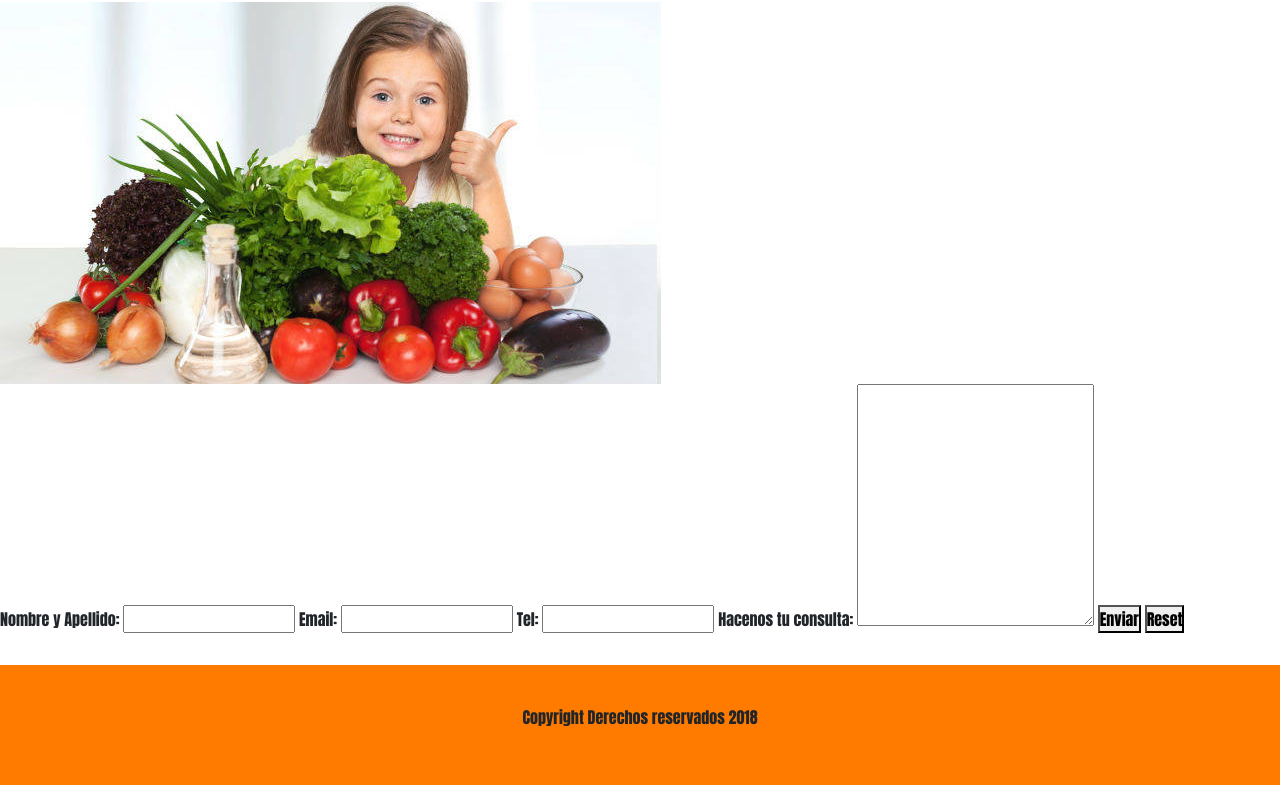
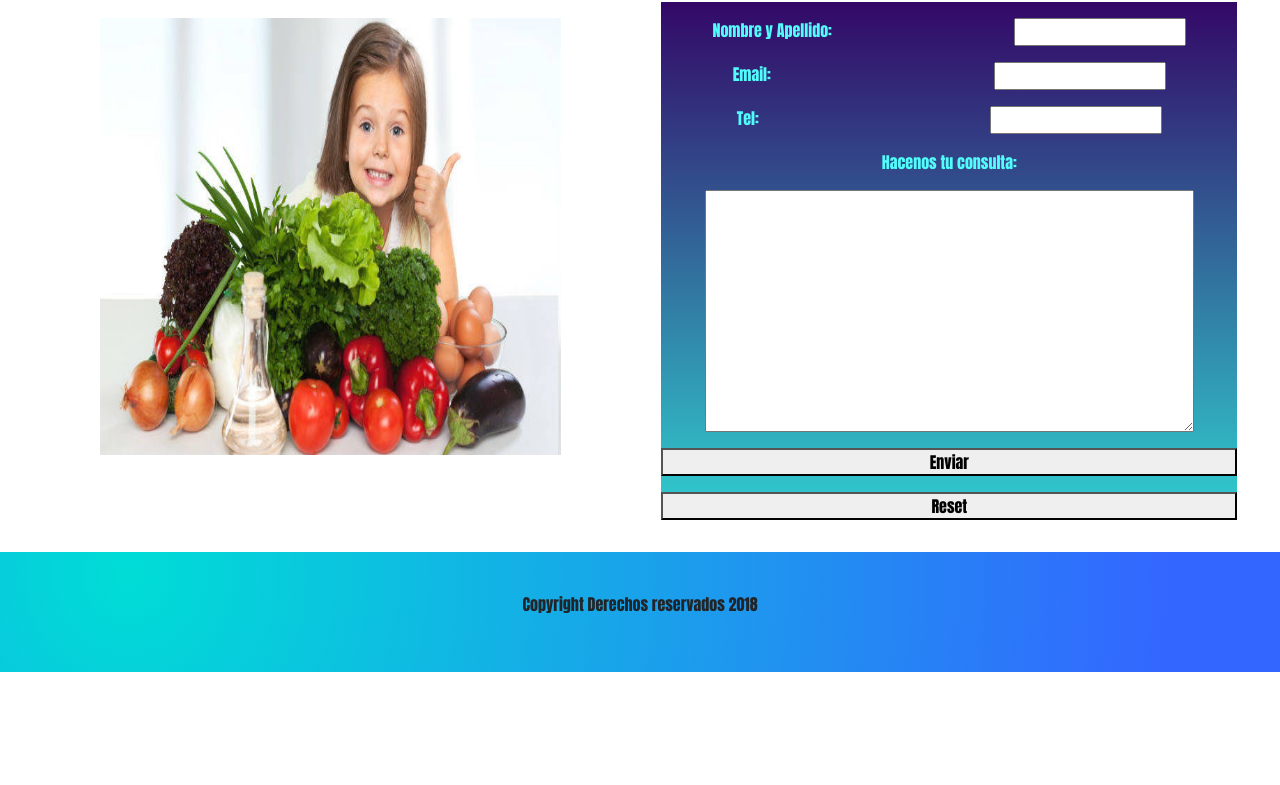
Before and after one commit to FedePallero/proyecto-coderh, a plain HTML site: page pages/contacto.html in a window 1280 px wide. Shown: the part 290-1075 px from the top of the page. After the commit the page ends 962 px from the top, so only its background shows below. Drawn offline with nearby package versions, Linux system fonts and the light colour scheme.

Commit message:
reforma pagina contacto

```diff
--- a/css/estilos.css
+++ b/css/estilos.css
@@ -17,6 +17,7 @@ footer{
     justify-content: center;
     align-items: center;
     background-color: rgb(255, 123, 0);
+    background-image: radial-gradient( circle farthest-corner at 10% 20%,  rgba(0,221,214,1) 0%, rgba(51,102,255,1) 90% );
 }
 
 .logo_nav img{
@@ -34,13 +35,13 @@ footer{
         }
         .navbar-toggler{
             color: rgb(10, 10, 10);
-            background-color: rgb(24, 119, 5);
+            background-color: rgb(5, 119, 119);
         }
         .navbar-nav{
             margin-right: 2rem;
             }
             .navbar a{
-                color: rgb(4, 163, 23);
+                color: rgb(4, 152, 163);
                 background-color: black;
             }
             .nav-item{
@@ -141,12 +142,39 @@ footer{
         width: 80%;
     }
 
+    /* Estilo para pagina contacto */
+
+    .formulario{
+        color: rgb(82, 252, 252);
+        display: flex;
+        flex-direction: column;
+        gap: 1rem;
+        padding-top: 1rem;
+        background-image: linear-gradient(to top, #30cfd0 0%, #330867 100%);
+    }
+    .item_formulario{
+        display: flex;
+        justify-content: space-between;
+    }
+    .contenedor_de_imagen img{
+        height: 18rem;
+        width: 95%;
+        text-align: center;
+    }
+    .contenedor_de_imagen{
+        display: flex;
+        justify-content: center;
+        margin: 1rem 0;
+    }
+
         /* MEDIA QUERIES    */
 
 @media screen and (max-width:470px) {
+    /* pagina galeria */
     .carousel{
         margin: 2rem 0;
     }
+
 }
 @media screen and (min-width:470px) {
     /* pagina recetas */
@@ -155,6 +183,17 @@ footer{
         width: 80%;
     }
 
+    /* pagina contacto */
+    .contenedor_de_imagen img{
+        height: 20rem;
+        width: 80%;
+        text-align: center;
+    }
+    .item_formulario{
+        display: flex;
+        justify-content: space-around;
+        gap: 5rem;
+    }
 }
 @media screen and (min-width:576px) {
     /* pagina recetas */
@@ -162,6 +201,7 @@ footer{
         height: 21rem;
         width: 80%;
     }
+
     /* pagina productos */
     .row{
         margin: 2rem;
@@ -169,6 +209,15 @@ footer{
     .container img{
         height: 12rem;
         width: 12rem;
+    }
+
+    /* pagina contacto */
+    .label_consulta{
+        padding-left: 2rem;
+    }
+    textarea{
+        width: 85%;
+        align-self: center;
     }
 }
 
@@ -192,7 +241,12 @@ footer{
         width: 100%;
         height: 21rem;
     }
-    /* pagina producto */
+
+    /* pagina contacto */
+    .label_consulta{
+        padding-left: 0;
+        text-align: center;
+    }
 
 }
 @media screen and (min-width:992px){
@@ -206,7 +260,7 @@ footer{
     margin-right: 2rem;
     }
     .navbar a{
-        color: rgb(4, 163, 23);
+        color: rgb(4, 152, 163);
         background-color: black;
 
     }
@@ -219,7 +273,7 @@ footer{
         width: 30%;
     }
 
-    /* MEDIA QUERIES PARA PAGINA INICIO */
+    /*  PAGINA INICIO */
 
     .section_main{
         display: flex;
@@ -255,6 +309,23 @@ footer{
         width: 15rem;
     }
 
+    /* pagina contacto */
+    .section_contacto{
+        display: flex;
+        justify-content: space-evenly;
+    }
+    .contenedor_de_imagen img{
+        height:90%;
+    }
+    .contenedor_de_imagen{
+        display: flex;
+        justify-content: center;
+        width: 45%;
+    }
+    .formulario{
+        width: 45%;
+    }
+
 }
 
 @media screen and (min-width:1220px) {
--- a/pages/contacto.html
+++ b/pages/contacto.html
@@ -52,19 +52,28 @@
 
     <main class="main_contacto">
         <h1 class="centrar_texto">Contactanos</h1>
-        <section>
-            <img src="../images/nutricion-imgnva.jpg" alt="">
-        <form action="">
-            <label for="nombre">Nombre y Apellido: </label>
+        <section class="section_contacto">
+            <div class="contenedor_de_imagen">
+                <img src="../images/nutricion-imgnva.jpg" alt="">
+            </div>
+
+        <form class="formulario" action="">
+            <div class="item_formulario">
+                <label for="nombre">Nombre y Apellido: </label>
             <input type="text" id="nombre" required>
+            </div>
 
-            <label for="email">Email: </label>
+            <div class="item_formulario">
+                <label for="email">Email: </label>
             <input type="email" id="email" required>
+            </div>
 
-            <label for="telefono">Tel: </label>
+            <div class="item_formulario">
+                <label for="telefono">Tel: </label>
             <input type="tel"  id="telefono">
+            </div>
 
-            <label for="consulta">Hacenos tu consulta: </label>
+            <label class="label_consulta" for="consulta">Hacenos tu consulta: </label>
             <textarea  id="consulta" cols="30" rows="10"></textarea>
 
             <button type="submit" id="enviar">Enviar</button>
```
